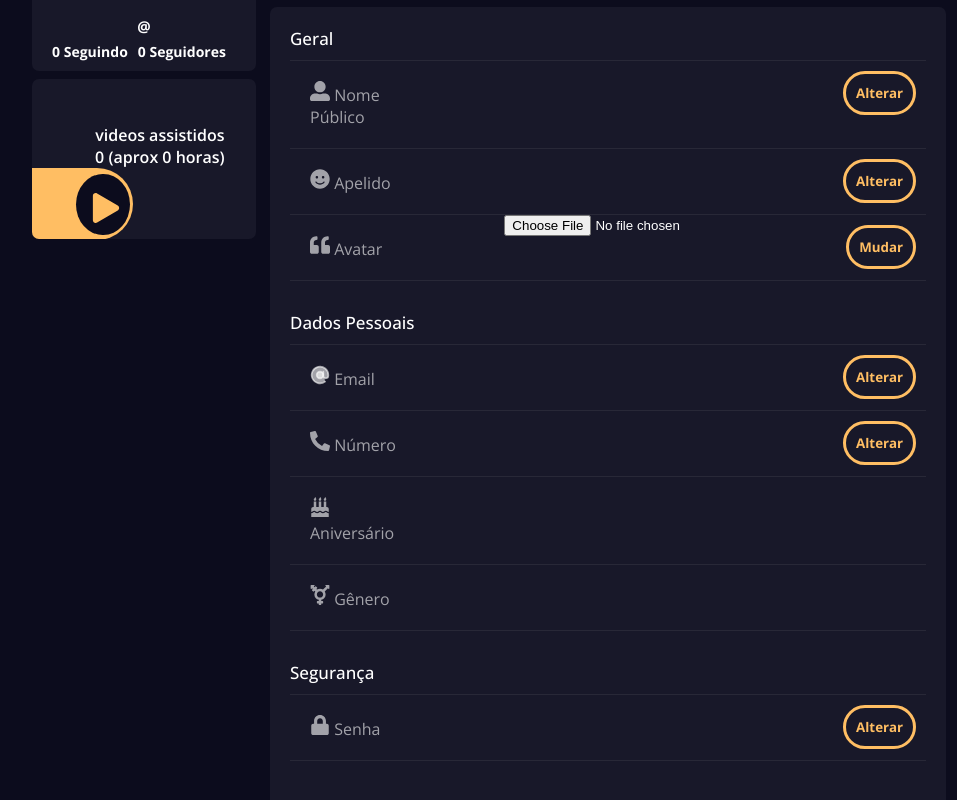
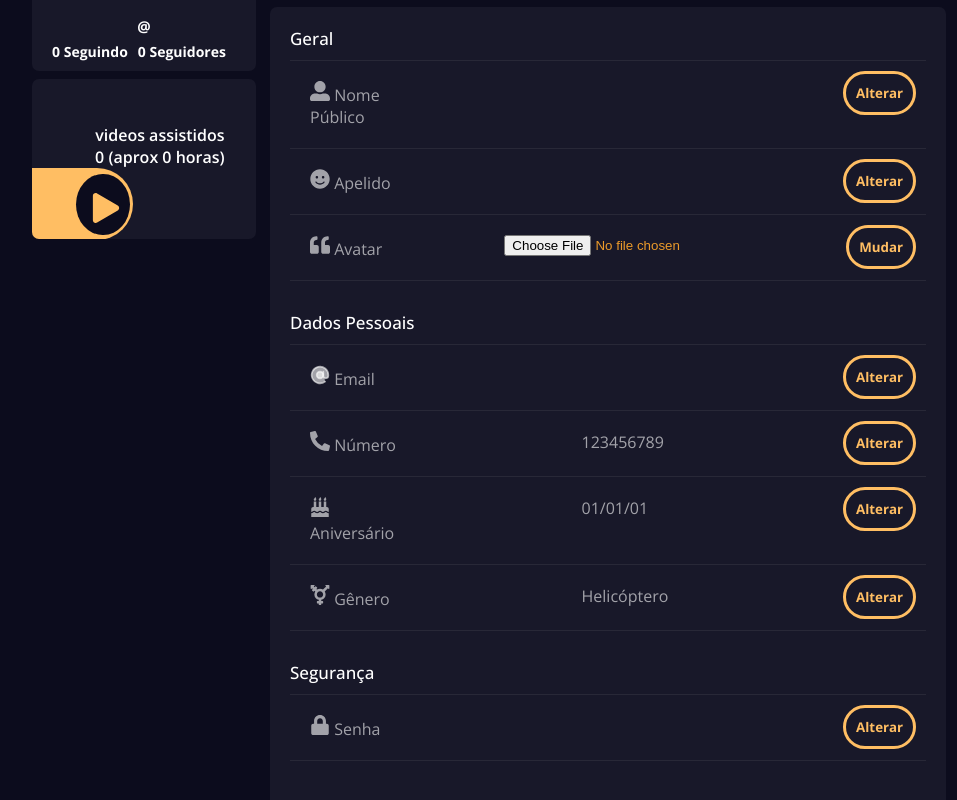
Before and after one commit to LukeRekt/site-animes-react, a React (Create React App) app: page /perfil in a window 1280 px wide. Shown: the part 494-1294 px from the top of the page, without its empty margins (160-1117 px from the left). Built offline with nearby package versions, Linux system fonts and the light colour scheme; no server answers.

Commit message:
update readme

```diff
--- a/src/App.js
+++ b/src/App.js
@@ -33,6 +33,7 @@ function App() {
   const [avatar, setAvatar] = useState(null);
   const [banner, setBanner] = useState(null);
   const [admin, setAdmin] = useState(null);
+  const [email, setEmail] = useState(null);
 	useEffect(() => {
 		const unsubscribe = getUser()
 			.then((res) => {
@@ -42,6 +43,7 @@ function App() {
           setAvatar(res.userAvatar);
           setBanner(res.userBanner)
           setAdmin(res.isAdmin)
+          setEmail(res.email)
         }
 			})
 			.catch((err) => toast(err));
@@ -51,7 +53,7 @@ function App() {
   return (
     <Router>
 
-      <UserContext.Provider value={{user, setUser, avatar, setAvatar, banner, setBanner, admin, setAdmin}}>
+      <UserContext.Provider value={{user, setUser, avatar, setAvatar, banner, setBanner, admin, setAdmin, email, setEmail}}>
      <VisibilityProvider>
      <BarraBuscaOverlay/>
      <Header/>
--- a/src/components/layoult/EpisodiosHome.module.css
+++ b/src/components/layoult/EpisodiosHome.module.css
@@ -47,7 +47,7 @@
     margin: 0;
     color: rgb(255, 255, 255);
     position: absolute;
-    font-size: 14px;
+    font-size: 12px;
     font-family: 'Montserrat', sans-serif;
     font-family: 'Open Sans', sans-serif;
     font-weight: 600;
--- a/src/components/pages/Home.module.css
+++ b/src/components/pages/Home.module.css
@@ -17,8 +17,7 @@
 }
 .carousel_animes{
     background-color: #181829;
-    margin-bottom: 2%;
-    border-radius: 8px;
+    border-radius: 3px;
 }
 .carousel_animes h1{
     margin-bottom: 1%;
@@ -34,7 +33,7 @@
     border-radius: 8px;
     width: 28%;
     background-color: #181829;
-    border-radius: 10px;
+    border-radius: 2px;
 }
 .botoesTeste p {
     font-family: 'Montserrat', sans-serif;
@@ -53,6 +52,6 @@
 .botoesTeste p:first-child {
     color: #151538;
     background-color: #ffbe63;;
-    border-bottom-left-radius: 8px;
-    border-top-left-radius: 8px;
+    border-bottom-left-radius: 2px;
+    border-top-left-radius: 2px;
 }
--- a/src/components/pages/PagePerfil.js
+++ b/src/components/pages/PagePerfil.js
@@ -15,6 +15,7 @@ function PagePefil() {
     const { user, setUser } = useContext(UserContext);
     const { avatar } = useContext(UserContext)
     const { banner } = useContext(UserContext)
+    const { email } = useContext(UserContext)
     const [toggleState, setToggleState] = useState(5);
     const [toggleEdit, setToggleEdit] = useState(20);
     const navigate = useNavigate();
@@ -122,6 +123,7 @@ function PagePefil() {
                         <h2>Geral</h2>
                         <div className={styles.perfilInfos}>
                             <p><FaUserAlt/> Nome Público</p>
+                            <p>{user}</p>
                             {toggleEdit == 1 ? <div className={styles.editInput}>
                                 <input type="text" />
                                 <button>Salvar</button>
@@ -131,7 +133,8 @@ function PagePefil() {
                             <button onClick={() => toggleEditBtn(1)}>Alterar</button>
                         </div>
                         <div className={styles.perfilInfos}>
-                            <p><FaSmile/> Apelido {user}</p>
+                            <p><FaSmile/> Apelido</p>
+                            <p>{user}</p>
                             {toggleEdit == 2 ? <div className={styles.editInput}>
                                 <input type="text" />
                                 <button>Salvar</button>
@@ -144,6 +147,7 @@ function PagePefil() {
                             <p><FaQuoteLeft/> Avatar</p>
                             <input
             type="file"
+            className={styles.inputFile}
             name="screenshot"
             onChange={(e) => {
               setFile(e.target.files[0]);
@@ -155,6 +159,7 @@ function PagePefil() {
                     <h2>Dados Pessoais</h2>
                         <div className={styles.perfilInfos}>
                             <p><FiAtSign/> Email</p>
+                            <p>{email}</p>
                             {toggleEdit == 4 ? <div className={styles.editInput}>
                                 <input type="text" />
                                 <button>Salvar</button>
@@ -165,6 +170,7 @@ function PagePefil() {
                         </div>
                         <div className={styles.perfilInfos}>
                             <p><FaPhoneAlt/> Número</p>
+                            <p>123456789</p>
                             {toggleEdit == 5 ? <div className={styles.editInput}>
                                 <input type="text" />
                                 <button>Salvar</button>
@@ -175,9 +181,13 @@ function PagePefil() {
                         </div>
                         <div className={styles.perfilInfos}>
                             <p><FaBirthdayCake/> Aniversário</p>
+                            <p className={styles.longe}>01/01/01</p>
+                            <button onClick={() => toggleEditBtn(1)}>Alterar</button>
                         </div>
                         <div className={styles.perfilInfos}>
                             <p><FaTransgenderAlt /> Gênero</p>
+                            <p className={styles.longe}>Helicóptero</p>
+                            <button onClick={() => toggleEditBtn(1)}>Alterar</button>
                         </div>
                     </div>
                     <div className={styles.EditGeral}>
--- a/src/components/pages/PagePerfil.module.css
+++ b/src/components/pages/PagePerfil.module.css
@@ -176,12 +176,14 @@ animation-fill-mode: forwards;
     height: 100%;
     display: none;
     border-radius: 7px;
+
   }
   .content_tabs{
       width: 71%;
       float: left;
       margin-left: 14px;
       margin-top: 8px;
+
   }
   .content h2 {
     padding: 0px 0 5px 0px;
@@ -196,6 +198,7 @@ animation-fill-mode: forwards;
 
   .active_content {
     display: block;
+
   }
   .EditGeral{
     margin-bottom: 30px;
@@ -217,6 +220,7 @@ animation-fill-mode: forwards;
 
   }
   .perfilInfos p{
+
     width: 15%;
     margin: 10px;
     padding: 10px;
@@ -229,6 +233,13 @@ animation-fill-mode: forwards;
     fill: rgba(255, 255, 255, .6);
     stroke: rgba(255, 255, 255, .6);
   }
+  .inputFile{
+padding-top: 20px;
+  }
+  input[type="file"] {
+    color: #eb9a2a;
+
+}
 
   .perfilInfos button{
     height: 9%;
@@ -258,6 +269,9 @@ animation-fill-mode: forwards;
     height: 45px;
     margin-left: 5px;
   }
+  .longe p{
+
+  }
 
 
   .editInput input{
```
Also changed, not shown: 2 other files (tests, documents, lock files or other folders).
